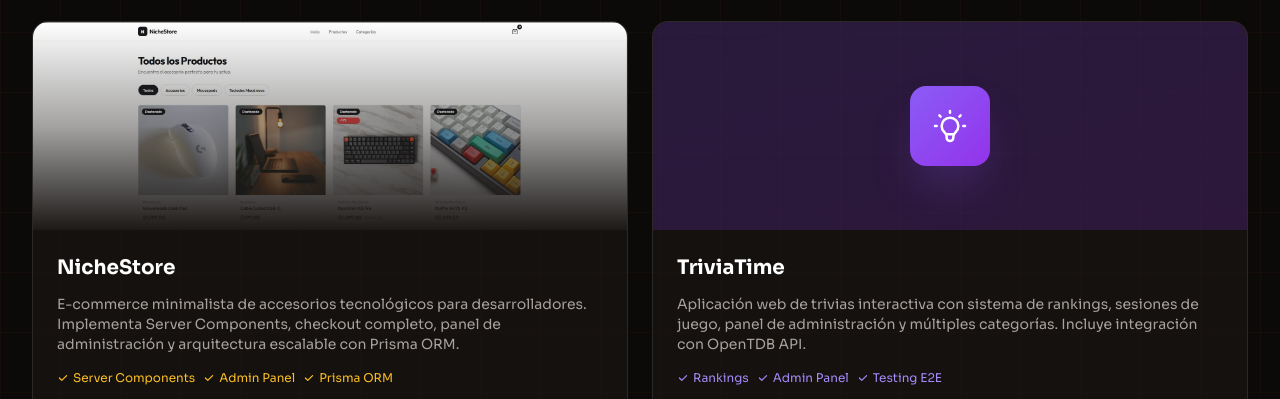
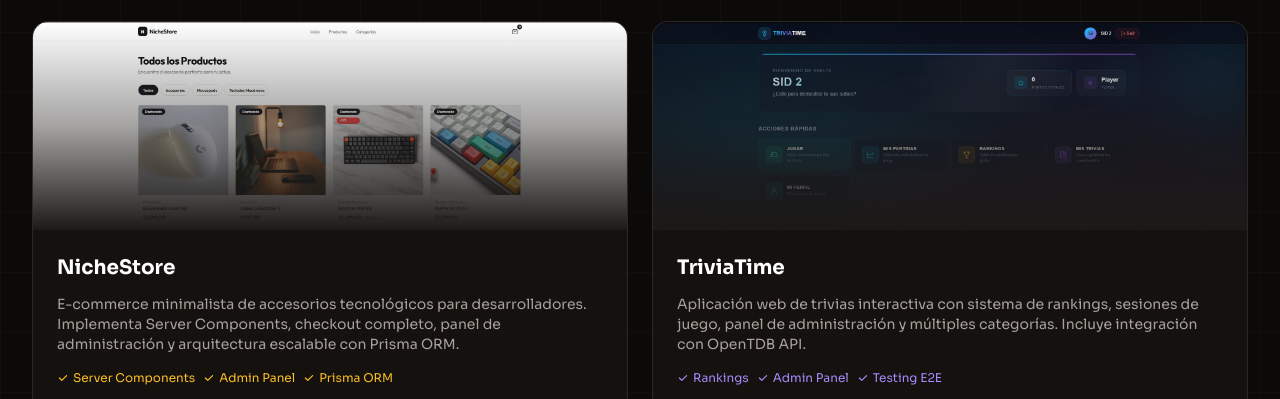
Before and after one commit to JuanAmor8/Portafolio-Juan-Amorocho, an Astro site: page / in a window 1280 px wide. Shown: the part 1588-1987 px from the top of the page. Built offline with nearby package versions, Linux system fonts and the light colour scheme; Astro itself is replaced by a stand-in of ours.

Commit message:
Added images for projects

```diff
--- a/src/components/Projects.tsx
+++ b/src/components/Projects.tsx
@@ -57,7 +57,7 @@
       es: 'Aplicación web de trivias interactiva con sistema de rankings, sesiones de juego, panel de administración y múltiples categorías. Incluye integración con OpenTDB API.',
       en: 'Interactive trivia web application with ranking system, game sessions, admin panel and multiple categories. Includes OpenTDB API integration.',
     },
-    image: '/projects/triviatime.jpg',
+    image: '/projects/triviatime.JPG',
     technologies: ['Next.js', 'TypeScript', 'Zustand', 'Jest', 'Playwright'],
     github: 'https://github.com/ICESI-CI3/nextjs-vama',
     demo: null,
@@ -302,16 +302,14 @@
 
           {/* 4. TriviaTime */}
           <article className="group relative overflow-hidden rounded-2xl bg-dark-900/50 border border-dark-700/50 hover:border-violet-500/30 transition-all duration-500">
-            {/* Visual Header */}
-            <div className="relative h-52 overflow-hidden bg-gradient-to-br from-violet-600/20 to-purple-600/20">
-              <div className="absolute inset-0 grid-background opacity-30" />
-              <div className="absolute inset-0 flex items-center justify-center">
-                <div className="w-20 h-20 rounded-2xl bg-gradient-to-br from-violet-500 to-purple-600 flex items-center justify-center shadow-2xl shadow-violet-500/30 group-hover:scale-110 transition-transform duration-500">
-                  <svg className="w-10 h-10 text-white" fill="none" stroke="currentColor" viewBox="0 0 24 24">
-                    <path strokeLinecap="round" strokeLinejoin="round" strokeWidth={1.5} d="M9.663 17h4.673M12 3v1m6.364 1.636l-.707.707M21 12h-1M4 12H3m3.343-5.657l-.707-.707m2.828 9.9a5 5 0 117.072 0l-.548.547A3.374 3.374 0 0014 18.469V19a2 2 0 11-4 0v-.531c0-.895-.356-1.754-.988-2.386l-.548-.547z" />
-                  </svg>
-                </div>
-              </div>
+            {/* Visual Header with Image */}
+            <div className="relative h-52 overflow-hidden">
+              <img
+                src="/projects/triviatime.JPG"
+                alt="TriviaTime Preview"
+                className="absolute inset-0 w-full h-full object-cover object-top transition-transform duration-500 group-hover:scale-110"
+              />
+              <div className="absolute inset-0 bg-gradient-to-t from-dark-900 via-dark-900/40 to-transparent" />
             </div>
 
             {/* Content */}
```
Also changed, not shown: public/projects/triviatime.JPG (added).
